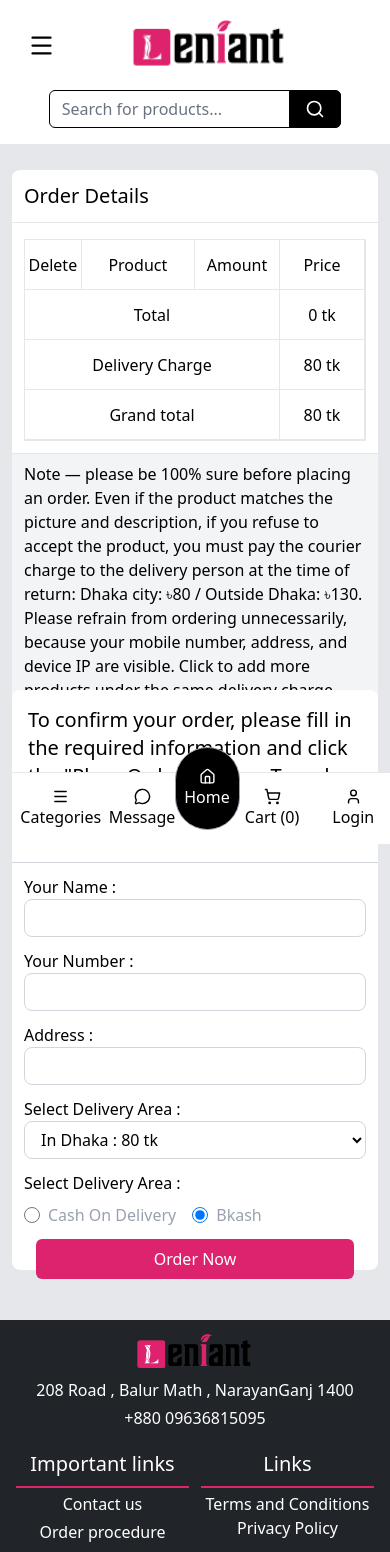
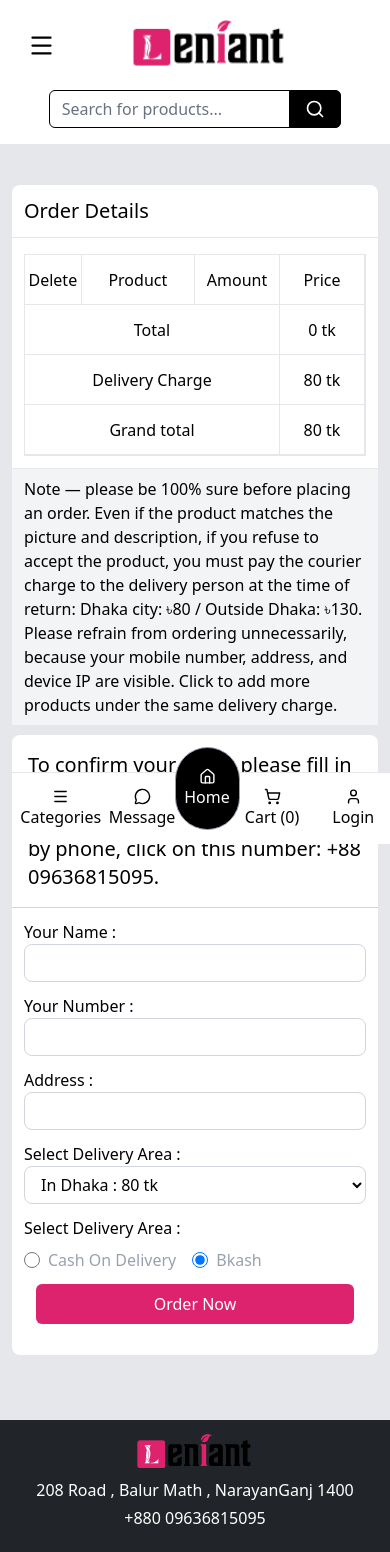
Before and after one commit to git-mahfuj/ecommerce-leniant, a Next.js app: page /Cart in a window 390 px wide. Shown: the top 1552 px of the page. Built offline with nearby package versions, Linux system fonts and the light colour scheme.

Commit message:
add change to codebase

```diff
--- a/app/Cart/page.jsx
+++ b/app/Cart/page.jsx
@@ -4,7 +4,7 @@ import Home_bottom_navigation from "@/components/HomepageComponents/Home_bottom_
 const Cartpage = () => {
   return (
     <div
-      className="mt-30 h-[1200px] bg-gray-200 grid grid-cols-1
+      className="cart__page mt-30 h-[1200px] bg-gray-200 grid grid-cols-1
      justify-center items-center gap-0 px-3 md:grid md:grid-cols-1 md:justify-baseline md:items-center md:w-full lg:gird lg:grid-cols-2 lg:gap-14 lg:px-18 xl:px-56 lg:h-[700px]"
     >
       <div className="rounded-lg LoginPage h-[420px] w-full bg-white">
@@ -67,7 +67,7 @@ const Cartpage = () => {
           </div>
         </div>
       </div>
-      <div className=" rounded-lg Page h-[580px] w-full bg-white">
+      <div className="cart__order rounded-lg Page h-[580px] w-full bg-white">
         <form action="">
           <div className="customerLogin w-full border-b border-gray-300 p-4">
             <p className="text-xl font-medium">To confirm your order, please fill in the required information and click the "Place Order" button. To order by phone, click on this number: +88 09636815095.</p>
--- a/app/globals.css
+++ b/app/globals.css
@@ -17,4 +17,10 @@
   .footer__facebook {
     width : 200px;
   }
+  .cart__page {
+    height: 1300px;
+  }
+  .cart__order {
+    height: 620px;
+  }
 }
```
